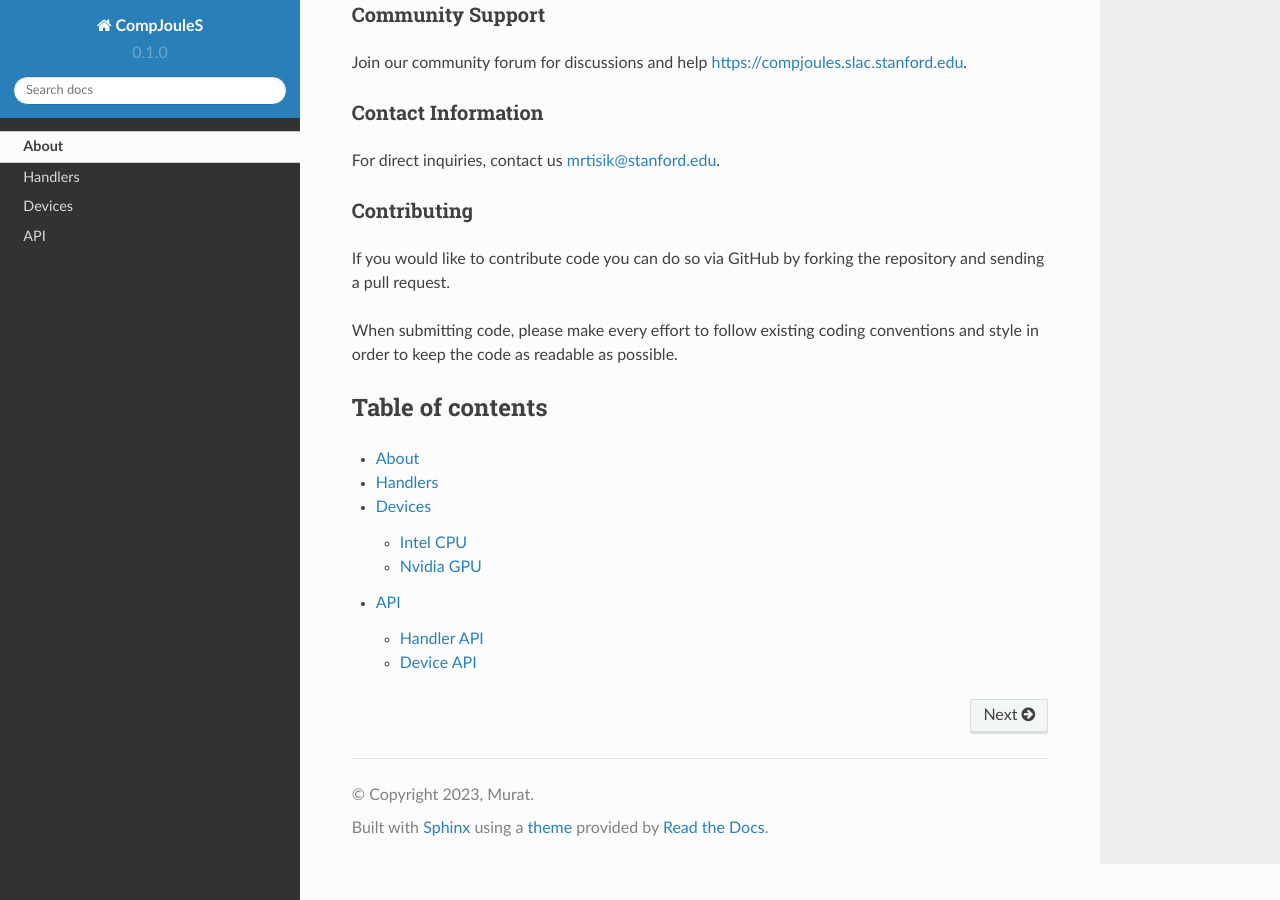
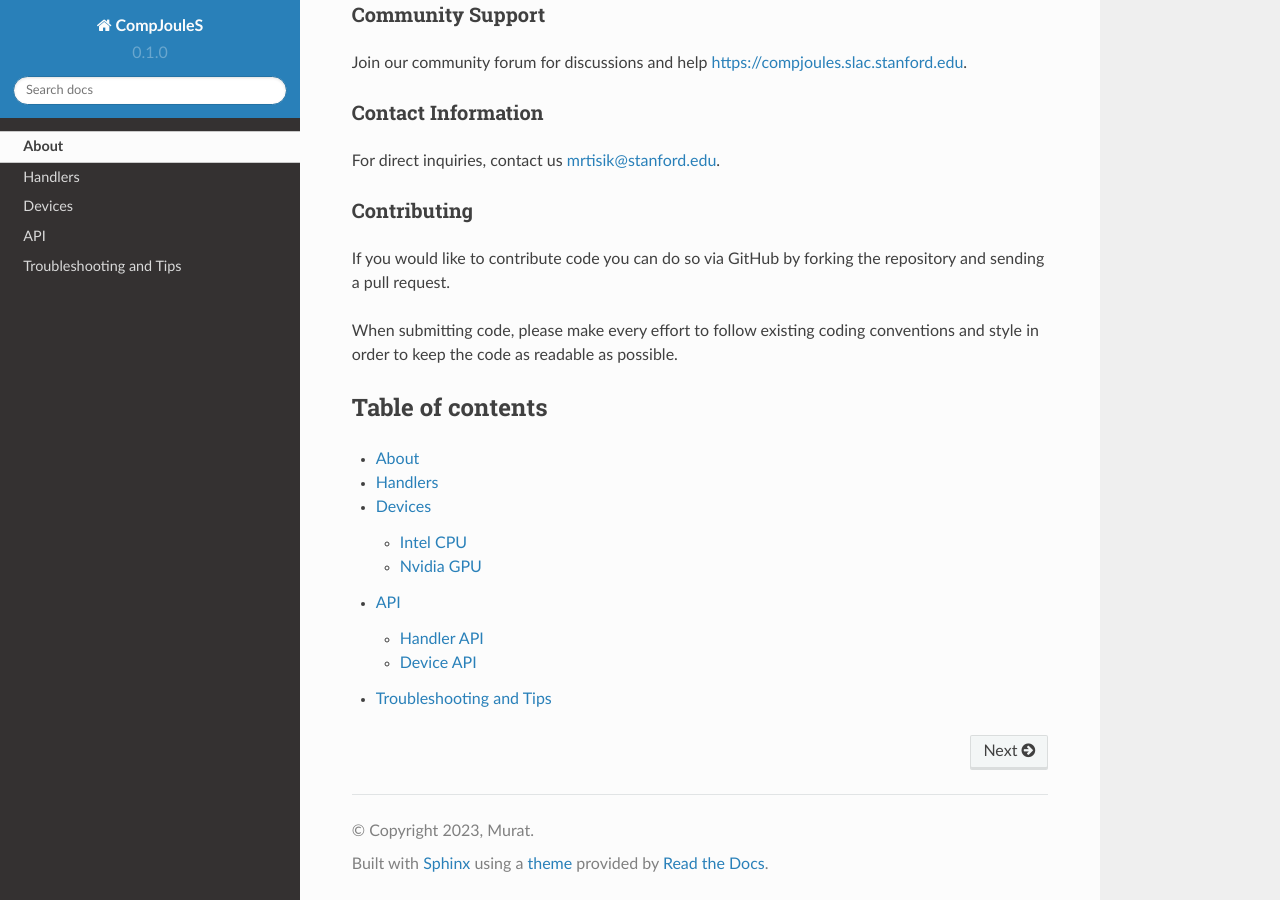
Before and after one commit to Muratcanisik4/CompJouleS, a Sphinx documentation site: the page built from docs/source/index.rst, in a window 1280 px wide and 900 px high, scrolled down 3008 px. Built offline with Sphinx 7.4.7 and the Read the Docs theme 2.0.0, drawn with Linux system fonts in a browser that asks for light colours; pages that are not in the unit, such as notebooks, are missing from menus; cross-references to code outside the pages are shown as plain code.

Commit message:
Update index.rst

```diff
--- a/docs/source/index.rst
+++ b/docs/source/index.rst
@@ -154,3 +154,4 @@ Table of contents
    handlers/handlers
    devices/devices
    API/API.rst
+   troubleshooting-and-tips.rst
```
